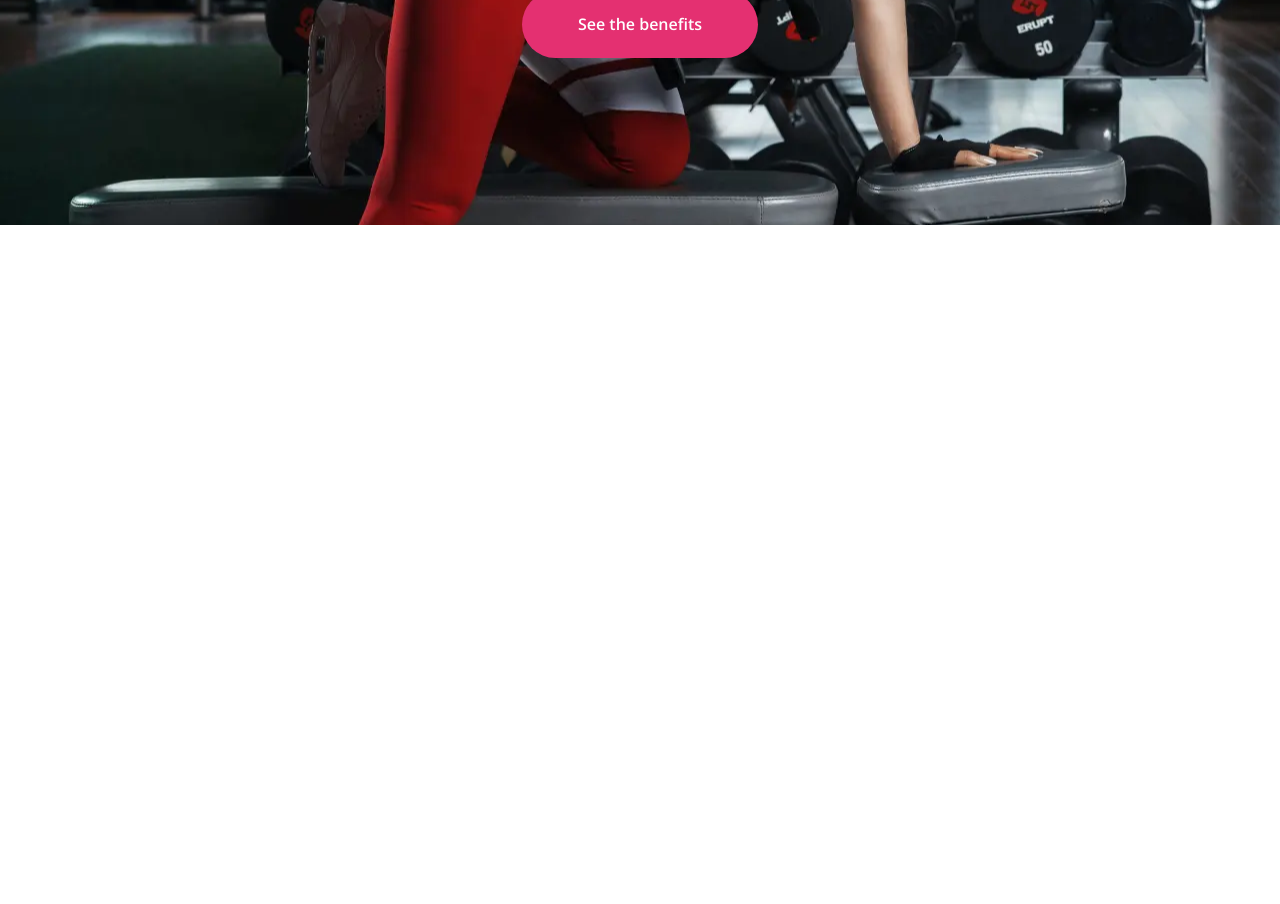
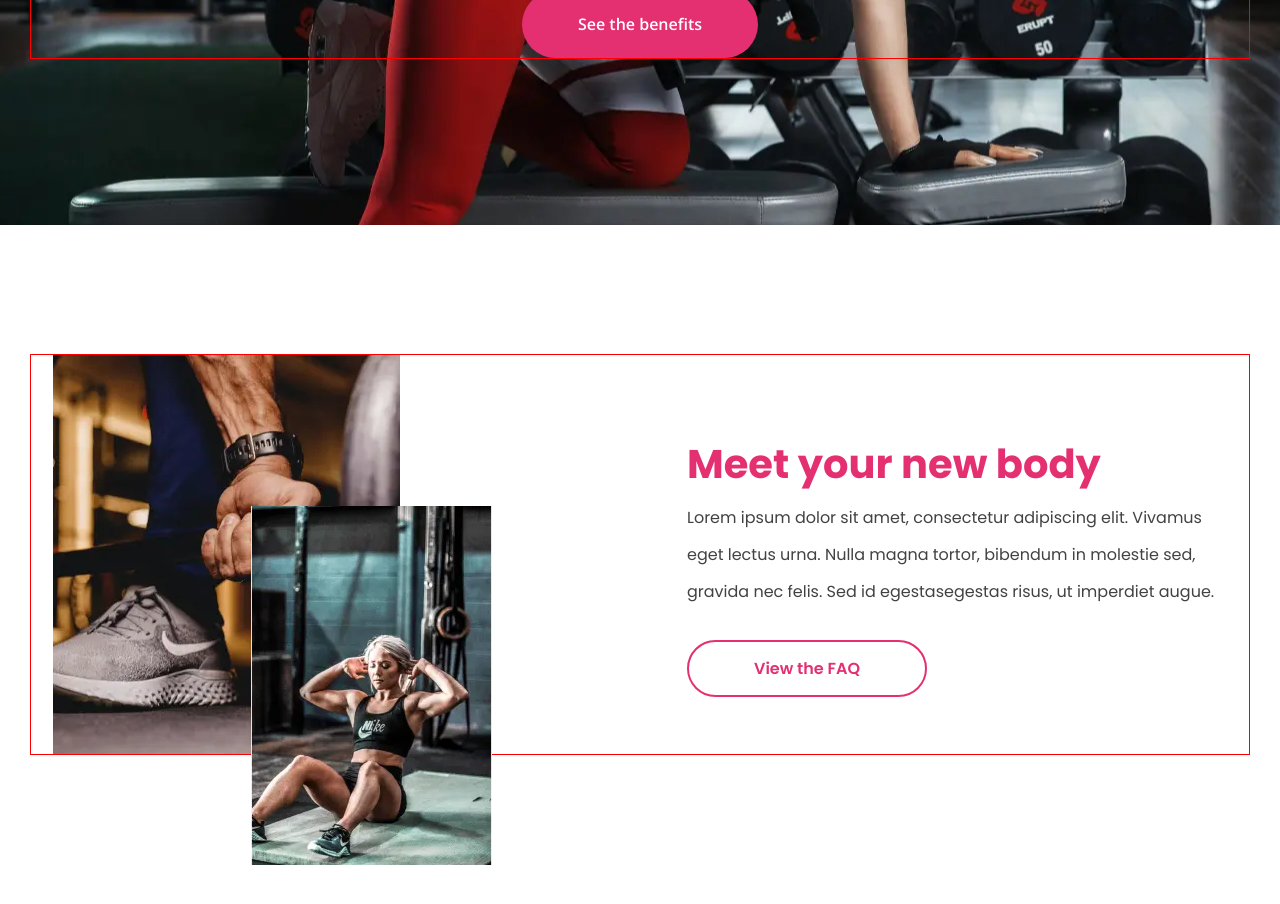
Before and after one commit to Horbunov-Yurii/Goodlyfe, a plain HTML site: page index.html in a window 1280 px wide. Shown: the part 506-1410 px from the top of the page. Before the commit the page ends 806 px from the top, so only its background shows below. Drawn offline with nearby package versions, Linux system fonts and the light colour scheme.

Commit message:
meetbody

```diff
--- a/index.html
+++ b/index.html
@@ -19,6 +19,7 @@
     />
     <link rel="stylesheet" href="./style/main.min.css" />
   </head>
+
   <body>
     <header class="header">
       <div class="container header__box">
@@ -59,11 +60,78 @@
     </header>
     <main>
       <section class="hero">
-        <h1 class="hero__title">Welcome to<br> Good<span class="hero__span">lyfe</span> Gyms</h1>
-        <button type="button" class="hero__btn">See the benefits</button>
-        <svg class="hero__dots">
+        <div class="container">
+          <h1 class="hero__title">
+            Welcome to<br />
+            Good<span class="hero__span">lyfe</span> Gyms
+          </h1>
+          <button type="button" class="hero__btn">See the benefits</button>
+          <svg class="hero__dots">
             <use href="./img/symbol-defs.svg#dots"></use>
-        </svg>
+          </svg>
+        </div>
+      </section>
+      <section class="meetbody">
+        <div class="container meetbody__wrap">
+          <ul class="meetbody__list">
+            <li class="meetbody__item">
+              <picture>
+                <source
+                  srcset="
+                    ./img/mobile/male-lifting-mobile1x.webp 1x,
+                    ./img/mobile/male-lifting-mobile2x.webp 2x
+                  "
+                  media="(max-width: 1173px)"
+                />
+                <source
+                  srcset="
+                    ./img/desktop/male-lifting-desktop1x.webp 1x,
+                    ./img/desktop/male-lifting-desktop2x.webp 2x
+                  "
+                  media="(min-width: 1174px)"
+                />
+                <img
+                  class="meetbody__img"
+                  src="./img/mobile/male-lifting-mobile1x.webp"
+                  alt=""
+                />
+              </picture>
+            </li>
+            <li class="meetbody__item">
+              <picture>
+                <source
+                  srcset="
+                    ./img/mobile/female-situps-mobile1x.webp 1x,
+                    ./img/mobile/female-situps-mobile2x.webp 2x
+                  "
+                  media="(max-width: 1173px)"
+                />
+                <source
+                  srcset="
+                    ./img/desktop/female-situps-desktop1x.webp 1x,
+                    ./img/desktop/female-situps-desktop2x.webp 2x
+                  "
+                  media="(min-width: 1174px)"
+                />
+                <img
+                  class="meetbody__img"
+                  src=" ./img/mobile/female-situps-mobile1x.webp"
+                  alt=""
+                />
+              </picture>
+            </li>
+          </ul>
+          <div class="meetbody__box">
+            <h2 class="meetbody__title">Meet your new body</h2>
+            <p class="meetbody__text">
+              Lorem ipsum dolor sit amet, consectetur adipiscing elit. Vivamus
+              eget lectus urna. Nulla magna tortor, bibendum in molestie sed,
+              gravida nec felis. Sed id egestasegestas risus, ut imperdiet
+              augue.
+            </p>
+            <a class="meetbody__link" href="">View the FAQ</a>
+          </div>
+        </div>
       </section>
     </main>
   </body>
--- a/sass/main.scss
+++ b/sass/main.scss
@@ -4,3 +4,4 @@
 @import "./base/comman";
 @import "./section/header";
 @import "./section/hero";
+@import "./section/meetbody";
--- /dev/null
+++ b/sass/section/_meetbody.scss
@@ -0,0 +1,94 @@
+.meetbody {
+  padding-top: 35px;
+  padding-bottom: 23px;
+
+  @media screen and (min-width: 1174px) {
+    padding-top: 95px;
+    padding-bottom: 226px;
+  }
+
+  &__wrap {
+    position: relative;
+
+    @media screen and (min-width: 1174px) {
+      display: flex;
+      justify-content: space-between;
+    }
+  }
+
+  &__img {
+    width: 176px;
+
+    @media screen and (min-width: 1174px) {
+      width: 347px;
+    }
+  }
+  &__item:last-child {
+    .meetbody__img {
+      width: 146px;
+      position: absolute;
+      top: 95px;
+      right: 80px;
+
+      @media screen and (min-width: 1174px) {
+        width: 241px;
+        top: 38%;
+        left: 220px;
+      }
+    }
+  }
+
+  &__title {
+    color: #e43071;
+    font-family: Poppins;
+    font-size: 40px;
+    font-weight: 700;
+    line-height: 1.2;
+    margin-bottom: 11px;
+    margin-top: 79px;
+    width: 261px;
+
+    @media screen and (min-width: 1174px) {
+      margin-bottom: 6px;
+      line-height: 1.5;
+      width: 414px;
+    }
+  }
+
+  &__text {
+    color: #424242;
+    font-family: Poppins;
+    font-size: 16px;
+    font-weight: 400;
+    line-height: 2;
+    width: 269px;
+    margin-bottom: 55px;
+
+    @media screen and (min-width: 1174px) {
+      line-height: 2.31;
+      width: 540px;
+      margin-bottom: 40px;
+    }
+  }
+
+  &__link {
+    color: #e43071;
+    text-align: center;
+    font-family: Poppins;
+    font-size: 16px;
+    font-weight: 600;
+    line-height: 2.31;
+    padding: 10px 85px 13px 95px;
+    border-radius: 38.5px;
+    border: 2px solid #e43071;
+
+    @media screen and (min-width: 1174px) {
+      padding: 15px 65px;
+    }
+  }
+
+  &__wrap {
+    margin-left: auto;
+    margin-right: auto;
+  }
+}
```
Also changed, not shown: img/desktop/female-situps-desktop1x.webp (added), img/desktop/female-situps-desktop2x.webp (added), img/desktop/male-lifting-desktop1x.webp (added), img/desktop/male-lifting-desktop2x.webp (added), img/mobile/female-situps-mobile1x.webp (added), img/mobile/female-situps-mobile2x.webp (added), img/mobile/male-lifting-mobile1x.webp (added), img/mobile/male-lifting-mobile2x.webp (added), sass/base/_container.scss (indentation only), style/main.css, style/main.min.css, 2 other files.
